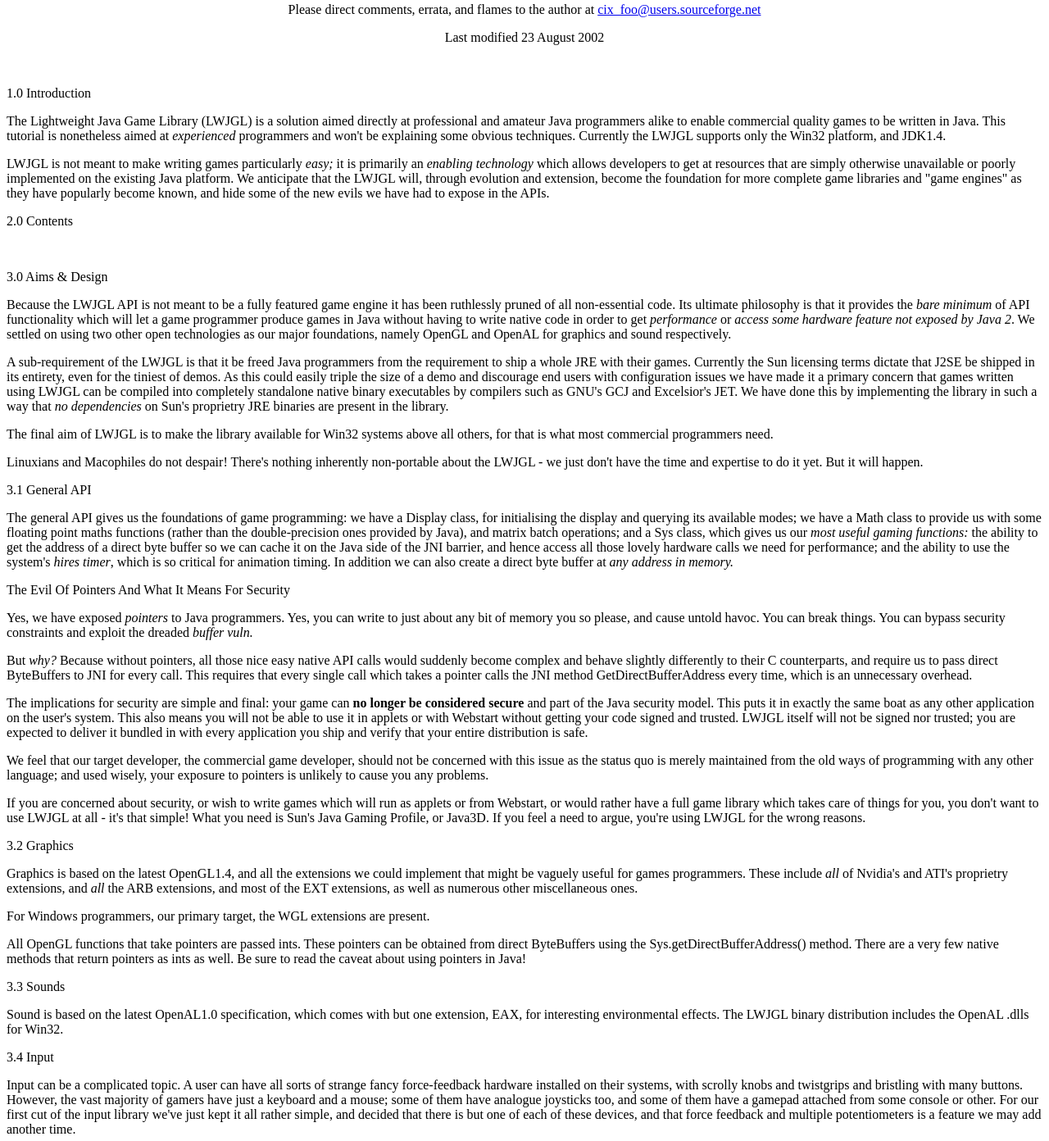
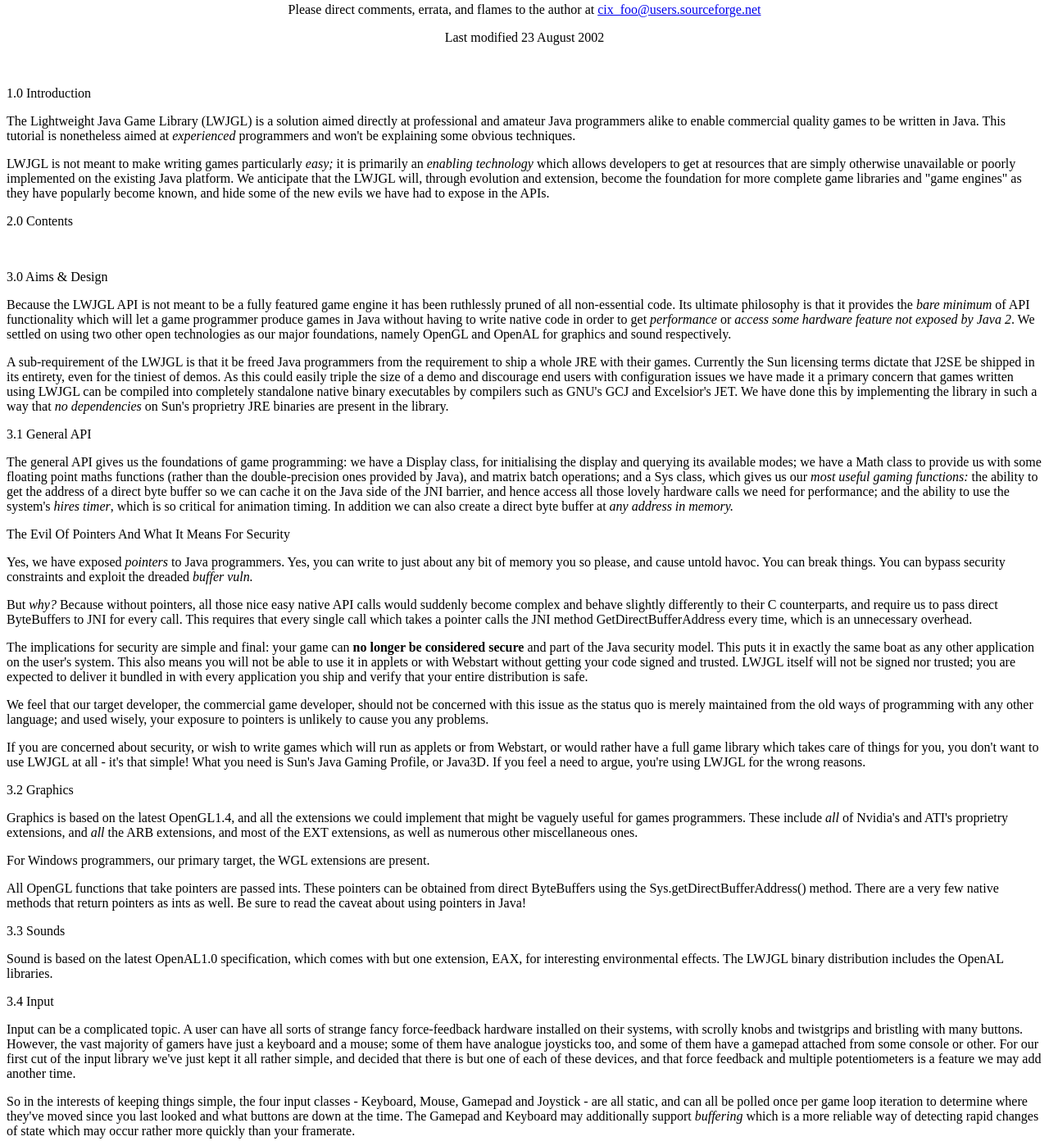
Before and after one commit to LWJGL/lwjgl, a plain HTML site: page doc/tutorial/intro.html in a window 1280 px wide. Shown: the part 177-1569 px from the top of the page at 82% size. Drawn offline with Linux system fonts and the light colour scheme.

Commit message:
fix: remove platform specific wording

```diff
--- a/doc/tutorial/intro.html
+++ b/doc/tutorial/intro.html
@@ -28,8 +28,7 @@ S-Format="%d %B %Y" startspan -->23 August 2002<!--webbot bot="Timestamp" endspa
 <p>The Lightweight Java Game Library (LWJGL) is a solution aimed directly at
 professional and amateur Java programmers alike to enable commercial quality
 games to be written in Java. This tutorial is nonetheless aimed at <i>experienced
-</i>programmers and won't be explaining some obvious techniques. Currently the
-LWJGL supports only the Win32 platform, and JDK1.4.&nbsp;</p>
+</i>programmers and won't be explaining some obvious techniques.</p>
 <p>LWJGL is not meant to make writing games particularly <i>easy;</i> it is
 primarily an <i>enabling technology </i>which allows developers to get at
 resources that are simply otherwise unavailable or poorly implemented on the
@@ -56,11 +55,6 @@ using LWJGL can be compiled into completely standalone native binary executables
 by compilers such as GNU's GCJ and Excelsior's JET. We have done this by
 implementing the library in such a way that <i>no dependencies </i>on Sun's
 proprietry JRE binaries are present in the library.</p>
-<p>The final aim of LWJGL is to make the library available for Win32 systems
-above all others, for that is what most commercial programmers need.</p>
-<p>Linuxians and Macophiles do not despair! There's nothing inherently
-non-portable about the LWJGL - we just don't have the time and expertise to do
-it yet. But it will happen.</p>
 <p>3.1 General API</p>
 <p>The general API gives us the foundations of game programming: we have a
 Display class, for initialising the display and querying its available modes; we
@@ -111,7 +105,7 @@ well. Be sure to read the caveat about using pointers in Java!</p>
 <p>3.3 Sounds</p>
 <p>Sound is based on the latest OpenAL1.0 specification, which comes with but
 one extension, EAX, for interesting environmental effects. The LWJGL binary
-distribution includes the OpenAL .dlls for Win32.</p>
+distribution includes the OpenAL libraries.</p>
 <p>3.4 Input</p>
 <p>Input can be a complicated topic. A user can have all sorts of strange fancy
 force-feedback hardware installed on their systems, with scrolly knobs and
```
